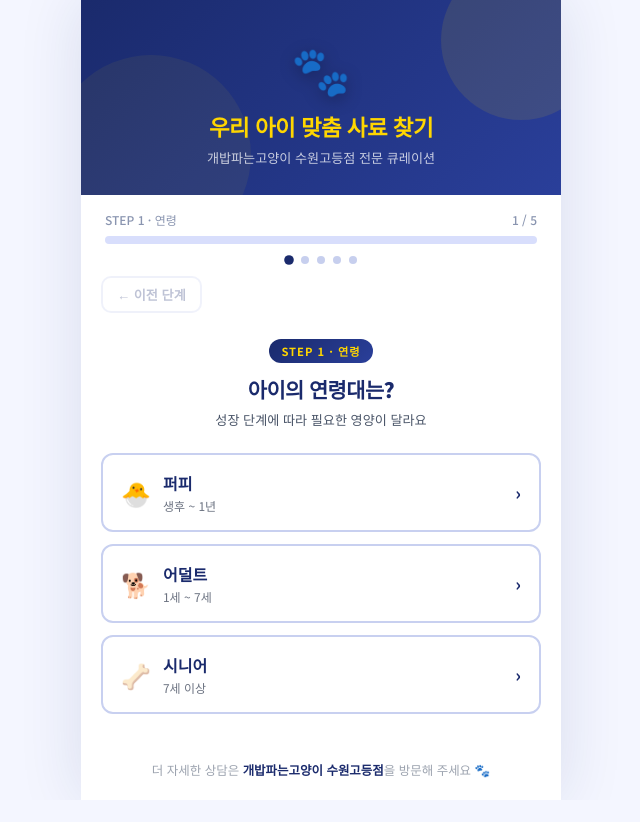
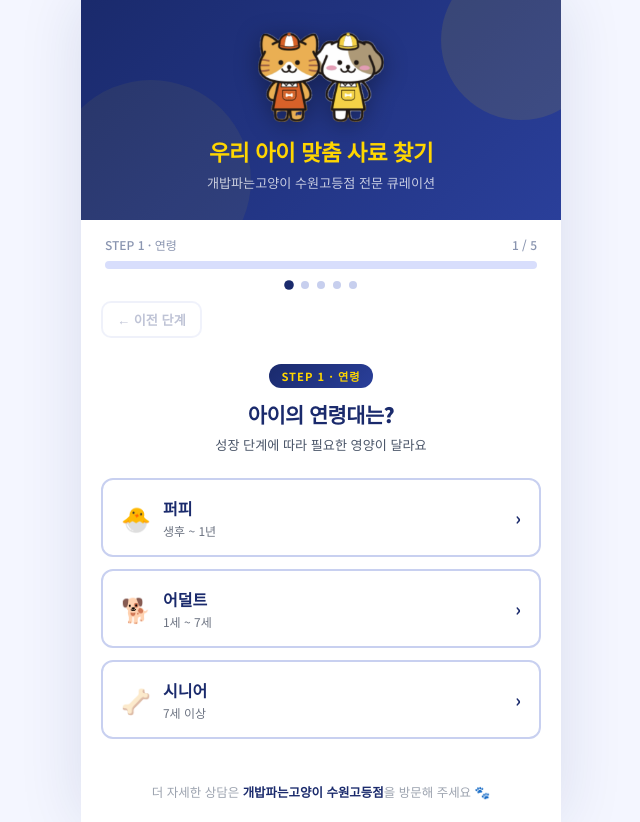
Before and after one commit to yeonhoo18/dogcat, a plain HTML site: page index.html in a window 1280 px wide. Shown: the whole page, without its empty margins (319-959 px from the left). Before the commit the page ends 800 px from the top, so only its background shows below. Drawn offline with Linux system fonts and the light colour scheme.

Commit message:
Add files via upload

```diff
--- a/index.html
+++ b/index.html
@@ -30,7 +30,8 @@
     .hdr { background: linear-gradient(135deg, var(--navy) 0%, var(--navy-l) 100%); padding: 32px 24px 28px; text-align: center; position: relative; overflow: hidden; }
     .hdr::before { content:''; position:absolute; top:-40px; right:-40px; width:160px; height:160px; border-radius:50%; background:rgba(255,214,0,.10); }
     .hdr::after  { content:''; position:absolute; bottom:-60px; left:-30px; width:200px; height:200px; border-radius:50%; background:rgba(255,214,0,.06); }
-    .hdr-em { font-size:3rem; display:block; margin-bottom:8px; filter:drop-shadow(0 4px 8px rgba(0,0,0,.3)); }
+    .hdr-em { display:block; margin-bottom:8px; }
+    .hdr-logo { height:90px; width:auto; filter:drop-shadow(0 4px 12px rgba(0,0,0,.35)); border-radius:12px; }
     .hdr h1 { font-size:1.4rem; font-weight:900; color:var(--yellow); letter-spacing:-.5px; position:relative; z-index:1; }
     .hdr p  { font-size:.82rem; color:rgba(255,255,255,.75); margin-top:6px; position:relative; z-index:1; }
 
@@ -160,7 +161,7 @@
 <body>
 <div class="wrap">
   <div class="hdr">
-    <span class="hdr-em">🐾</span>
+    <span class="hdr-em"><img src="logo.png" alt="개밥파는고양이 로고" class="hdr-logo" /></span>
     <h1>우리 아이 맞춤 사료 찾기</h1>
     <p>개밥파는고양이 수원고등점 전문 큐레이션</p>
   </div>
```
Also changed, not shown: logo.png (added).
